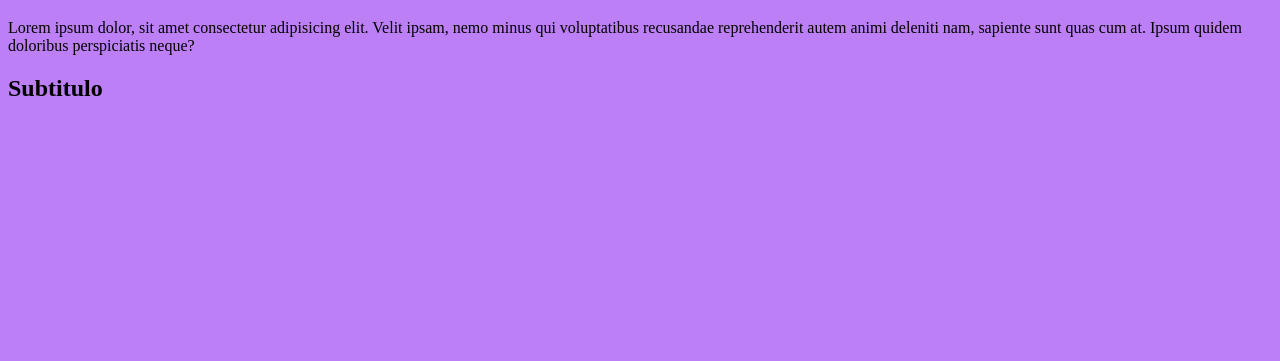
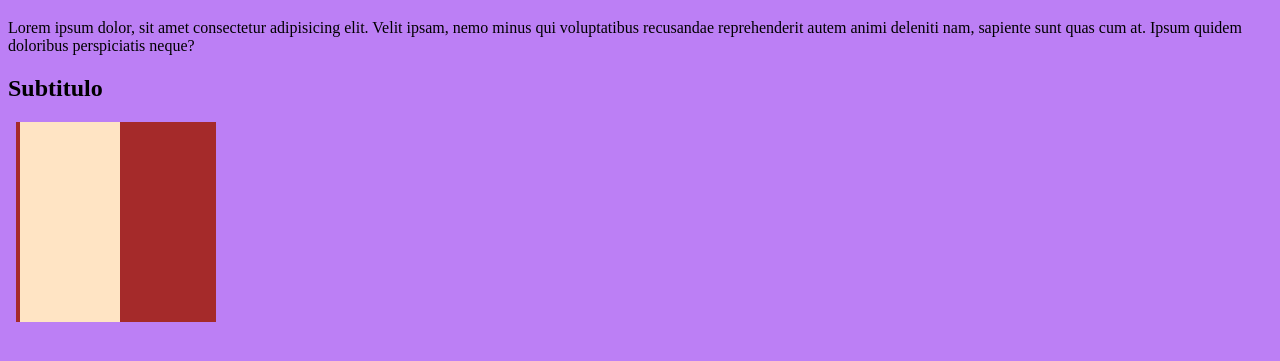
Before and after one commit to rayfex98/isec-31-3, a plain HTML site: page index.html in a window 1280 px wide. Shown: the part 61-422 px from the top of the page. Drawn offline with Linux system fonts and the light colour scheme.

Commit message:
cajas fluidas

```diff
--- a/index.html
+++ b/index.html
@@ -1,15 +1,26 @@
 <!DOCTYPE html>
 <html lang="en">
+
 <head>
     <meta charset="UTF-8">
     <meta name="viewport" content="width=device-width, initial-scale=1.0">
     <title>Subida a GH</title>
     <link rel="stylesheet" href="style.css">
 </head>
+
 <body>
     <h1>Carga a Github</h1>
-    <p>Lorem ipsum dolor, sit amet consectetur adipisicing elit. Velit ipsam, nemo minus qui voluptatibus recusandae reprehenderit autem animi deleniti nam, sapiente sunt quas cum at. Ipsum quidem doloribus perspiciatis neque?</p>
+    <p>Lorem ipsum dolor, sit amet consectetur adipisicing elit. Velit ipsam, nemo minus qui voluptatibus recusandae
+        reprehenderit autem animi deleniti nam, sapiente sunt quas cum at. Ipsum quidem doloribus perspiciatis neque?
+    </p>
 
     <h2>Subtitulo</h2>
+    <section class="caja">
+        <div id="padre">
+            <div id="hijo"></div>
+        </div>
+    </section>
+
 </body>
+
 </html>
--- a/style.css
+++ b/style.css
@@ -4,3 +4,18 @@ body{
 h1{
     color: rgb(12, 0, 28) ;
  }
+
+ div{
+    margin: 2%;
+    width: 50%;
+    height: 200px;
+ }
+#padre{
+    background-color: brown;
+}
+#hijo{
+    background-color: bisque;
+}
+.caja{
+    width: 400px;
+}
```
